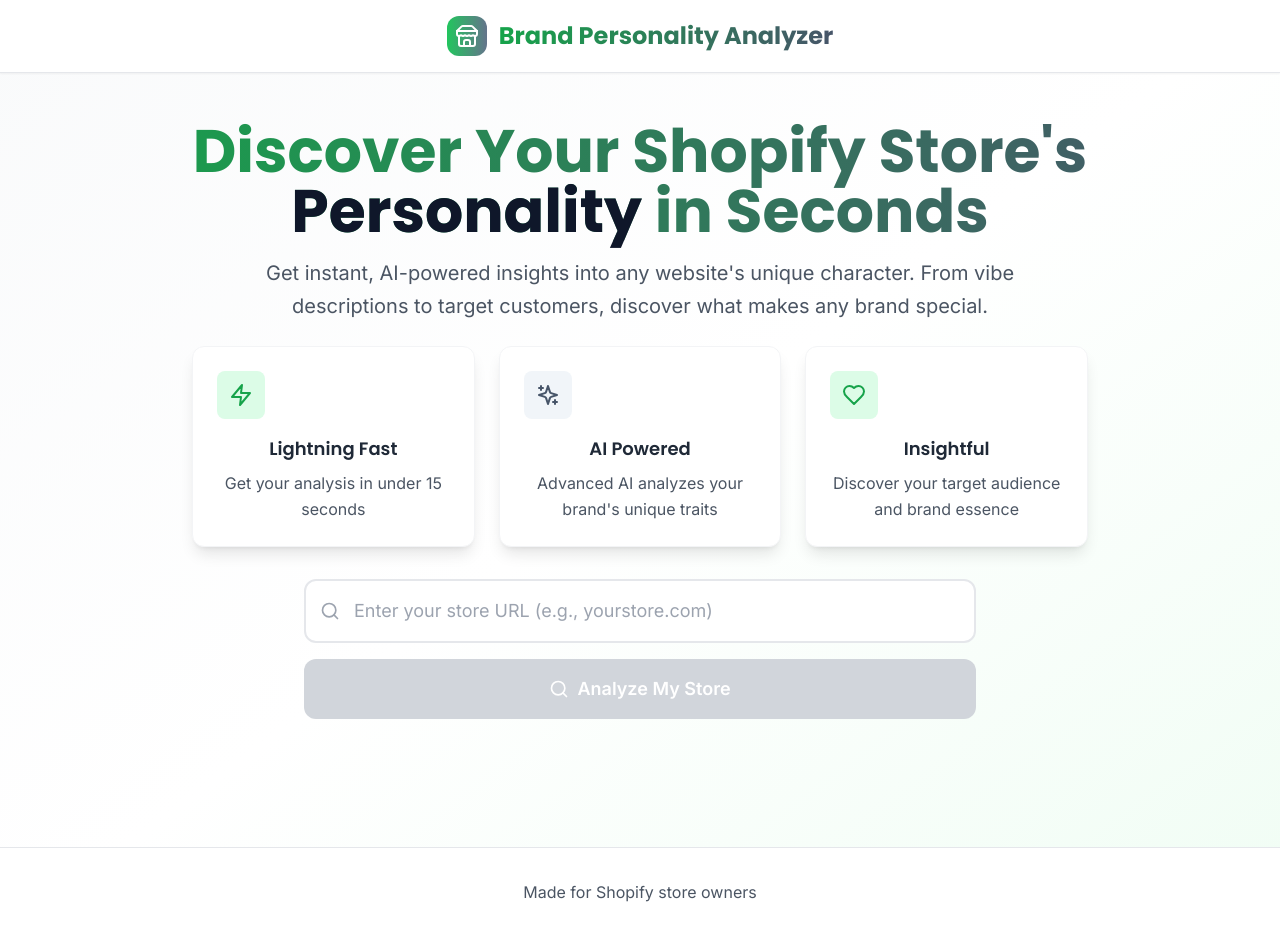
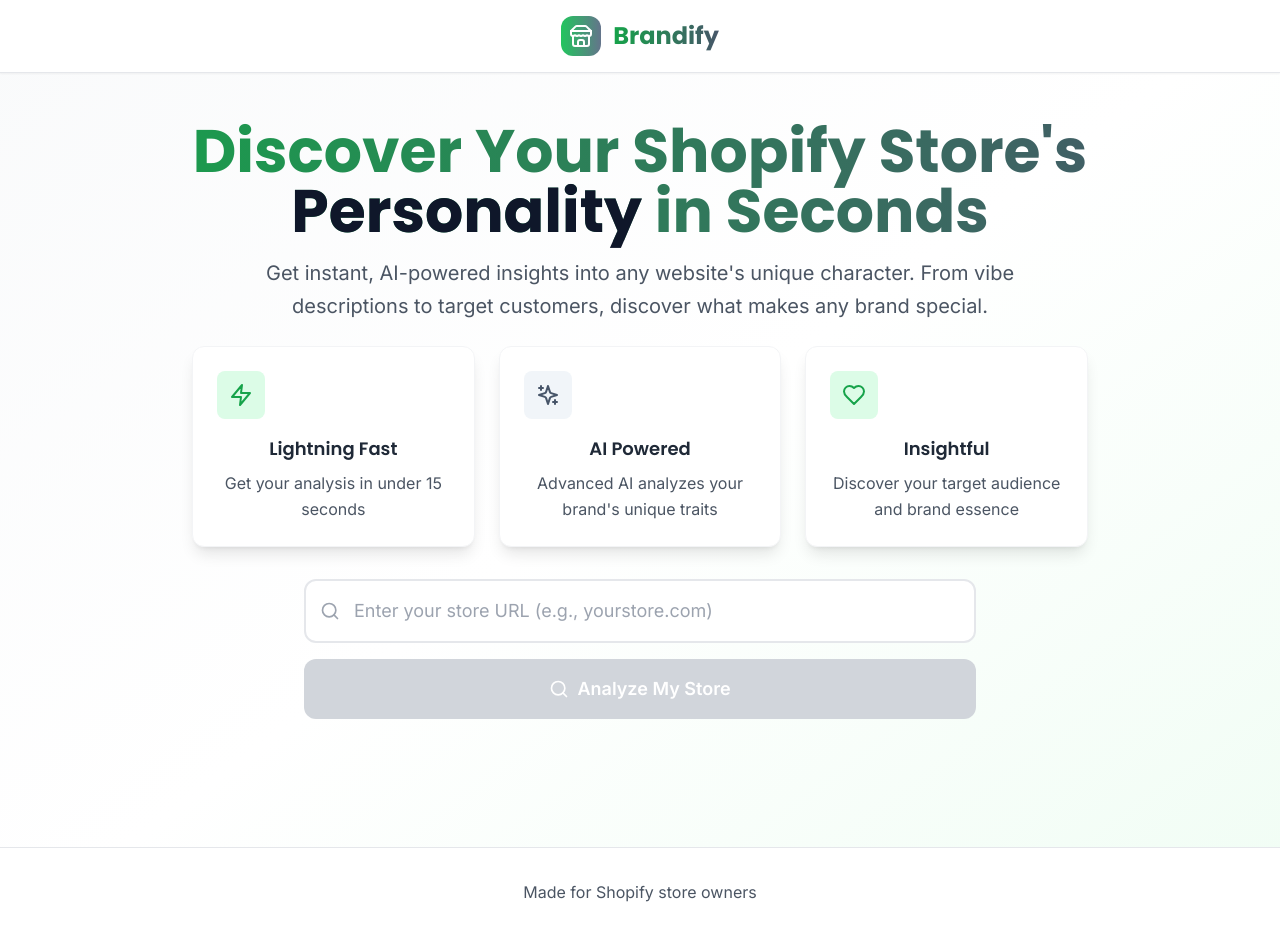
Before and after one commit to khammal/shopify-brand-personality-analyzer, a Next.js app: page / in a window 1280 px wide. Built offline with nearby package versions, Linux system fonts and the light colour scheme.

Commit message:
Update title

```diff
--- a/pages/_app.tsx
+++ b/pages/_app.tsx
@@ -6,7 +6,7 @@
   return (
     <>
       <Head>
-        <title>Brand Personality Analyzer</title>
+        <title>Brandify</title>
         <meta name="description" content="Discover your Shopify store's unique personality in seconds with AI-powered analysis" />
         <meta name="keywords" content="brand personality, shopify, e-commerce, AI analysis, brand analysis" />
         <meta name="viewport" content="width=device-width, initial-scale=1" />
--- a/pages/index.tsx
+++ b/pages/index.tsx
@@ -105,7 +105,7 @@
           <Store className="h-6 w-6 text-white" />
           </div>
           <h1 className="text-2xl font-bold gradient-text">
-          Brand Personality Analyzer
+          Brandify
           </h1>
         </div>
         </div>
```
Also changed, not shown: 1 other file (tests, documents, lock files or other folders).
